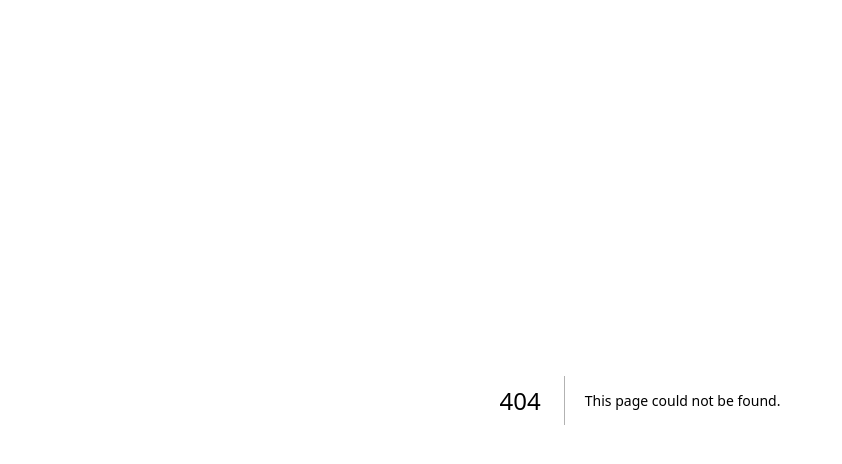
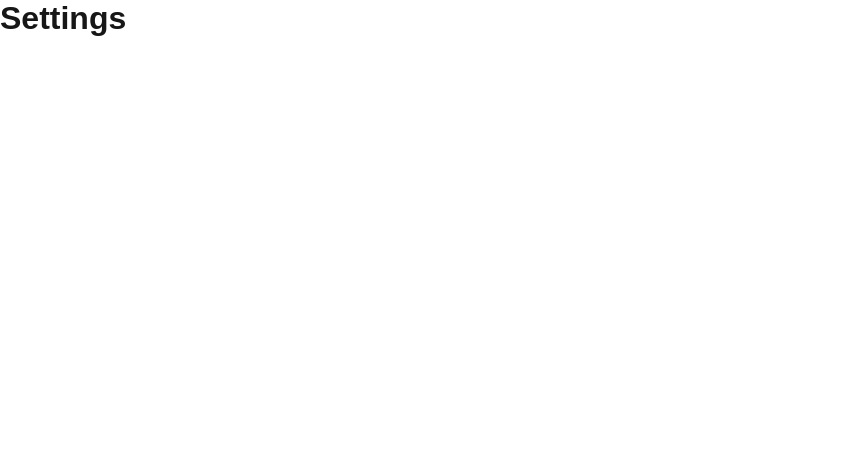
Before and after one commit to Jonny02763079/GitIntroduction, a Next.js app: page /settings in a window 1280 px wide. Before the commit this address had no page. Shown: the top 464 px of the page, without its empty margins (0-842 px from the left). Built offline with nearby package versions, Linux system fonts and the light colour scheme.

Commit message:
Added simple settings page for testing

```diff
--- /dev/null
+++ b/app/settings/page.tsx
@@ -0,0 +1,9 @@
+import React from 'react'
+
+export default function SettingsPage() {
+    return (
+        <div>
+            <h1>Settings</h1>
+        </div>
+    )
+}
```
